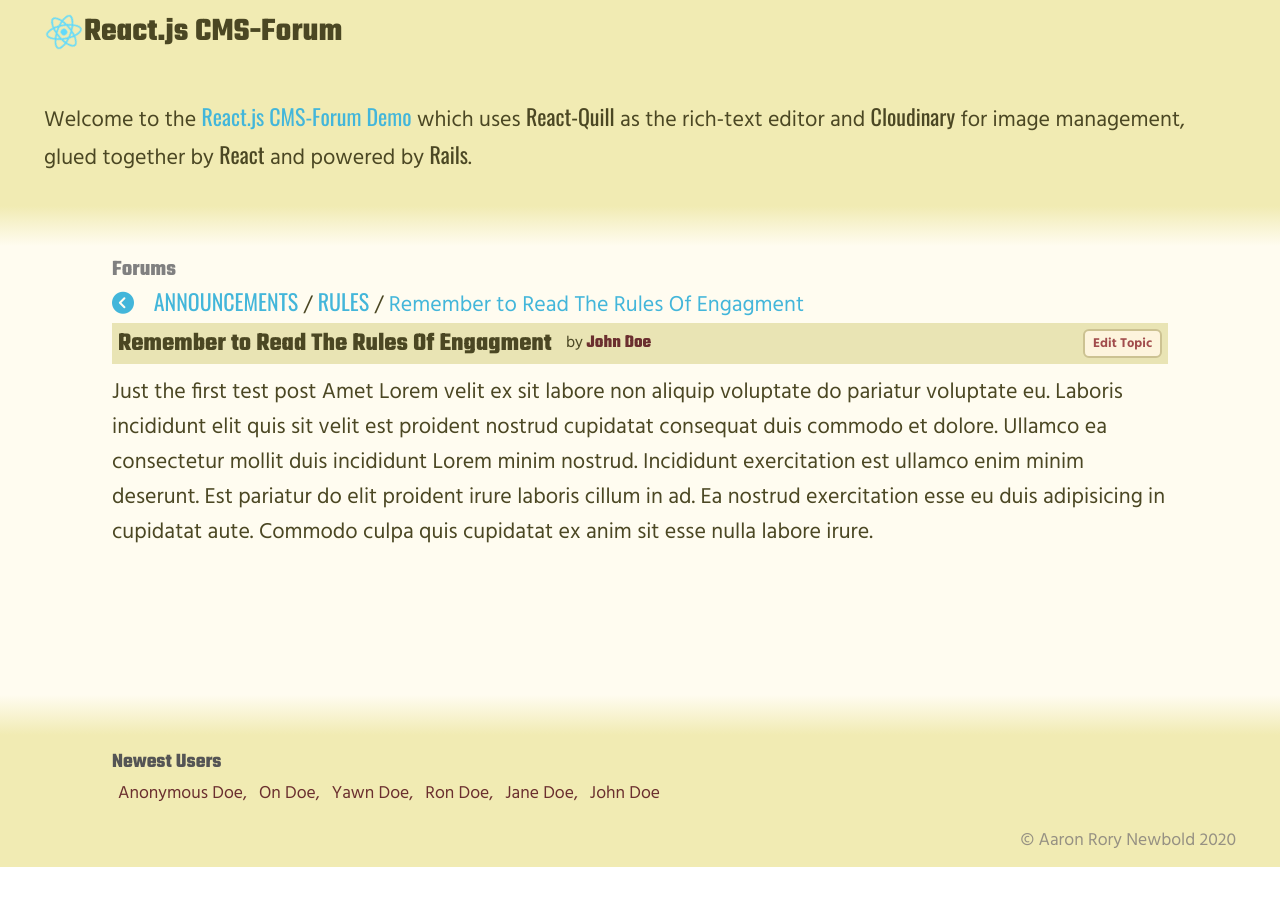
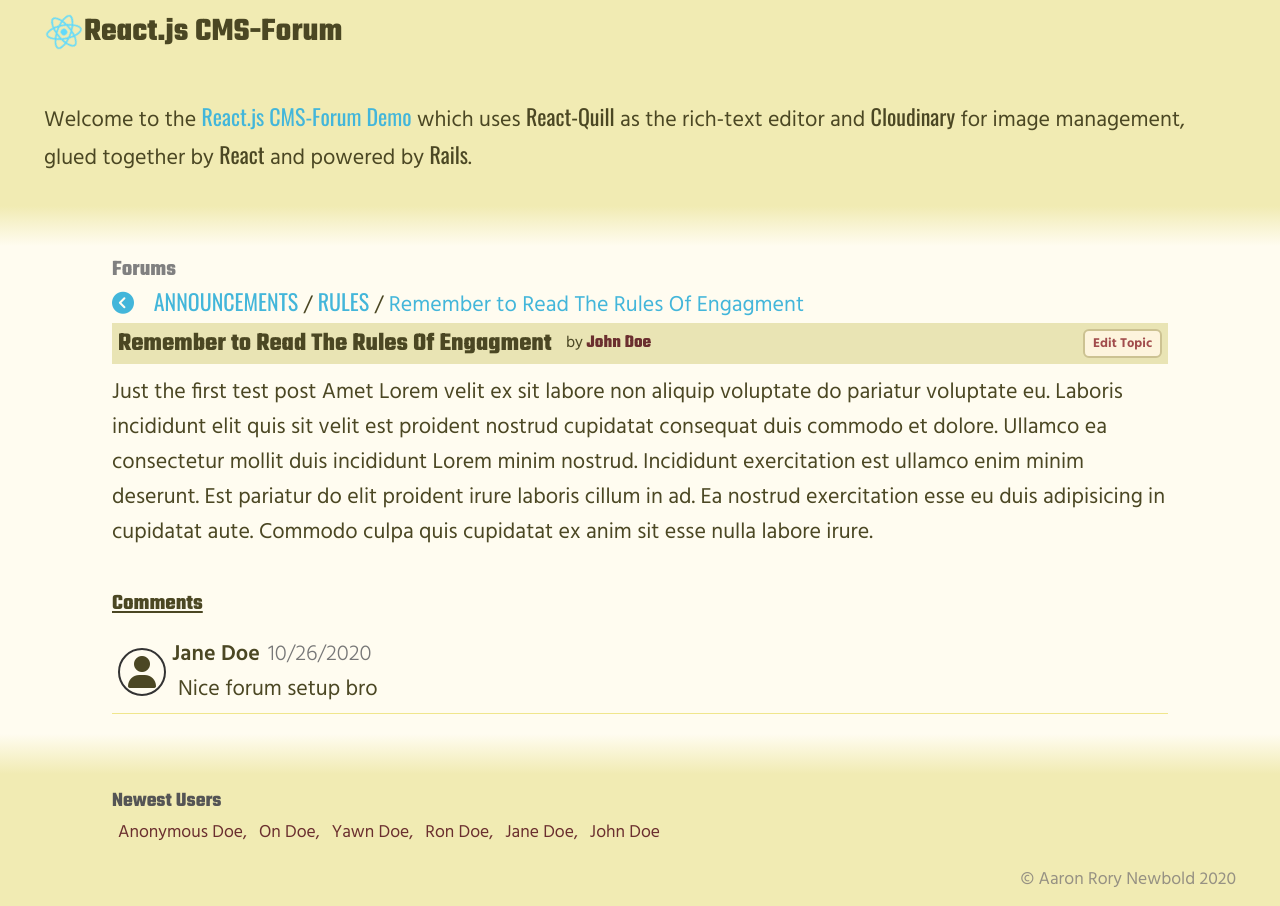
Before and after one commit to Aaron-RN/REACT-CMSBlog, a React (Create React App) app: page / in a window 1280 px wide. Both pictures are taken after a click on the button 377 px from the left and 404 px from the top of the page. Before the commit the page ends 867 px from the top, so only its background shows below. Built offline with nearby package versions, Linux system fonts and the light colour scheme.

Commit message:
Added comments
- Added comments component to posts
- Converted all Sample data files to mimic SQL tables and records

```diff
--- a/src/assets/css/blogPage.css
+++ b/src/assets/css/blogPage.css
@@ -9,7 +9,7 @@
   padding: 4px 8px;
   color: #4c9ca1;
   background-color: #fdf4dd;
-  border: 2px solid #ccc292;
+  border: 1px solid #ccc292;
   border-radius: 6px;
   margin-bottom: 12px;
   cursor: pointer;
@@ -172,6 +172,38 @@
   cursor: pointer;
 }
 
+/* Comments Section */
+#CommentsSection h4 {
+  text-decoration: underline;
+  margin-bottom: 12px;
+}
+#CommentsSection .comment {
+  display: flex;
+  align-items: center;
+  padding: 6px;
+  border-bottom: 1px solid khaki;
+  margin-bottom: 12px;
+}
+
+#CommentsSection .comment .comment-user-pic {
+  font-size: 32px;
+  padding: 6px 8px;
+  border: 2px solid #333;
+  border-radius: 28px;
+  margin-right: 6px;
+}
+#CommentsSection .comment .comment-author {
+  font-weight: 600;
+  margin-right: 8px;
+}
+#CommentsSection .comment .comment-date {
+  font-weight: 300;
+  color: #777;
+}
+#CommentsSection .comment .comment-body {
+  margin-left: 6px;
+}
+
 /* Media queries */
 
 /* Medium devices (landscape tablets, 720px - 1023px) */
--- a/src/components/functional/blogPage/postPage.js
+++ b/src/components/functional/blogPage/postPage.js
@@ -1,16 +1,20 @@
 import React, { useState, useEffect, useRef } from 'react';
 import propTypes from 'prop-types';
 import { Link } from 'react-router-dom';
+import Comments from '../comments';
+import { fetchAuthorName } from './presets/allUsersData';
 
 const PostPage = ({ match, allPosts, user }) => {
   const [selectedPost, setSelectedPost] = useState({
-    id: 0, title: '', body: '', author: '', forum: '',
+    id: 0, title: '', body: '', author_id: '', forum: '',
   });
   const {
-    id, forum, subforum, title, body, author,
+    // eslint-disable-next-line camelcase
+    id, forum, subforum, title, body, author_id,
   } = selectedPost;
   const bodyElem = useRef(null);
 
+  // Fetch Post by ID
   useEffect(() => {
     if (allPosts.length && match) {
       const post = allPosts.find(post => post.id === parseInt(match.params.id, 10));
@@ -18,6 +22,7 @@ const PostPage = ({ match, allPosts, user }) => {
     }
   }, [match, allPosts]);
 
+  // Fill body element of post with html rich text
   useEffect(() => {
     const bodyDiv = bodyElem.current;
     if (bodyDiv) bodyDiv.innerHTML = body;
@@ -39,12 +44,13 @@ const PostPage = ({ match, allPosts, user }) => {
           <div className="header-title">
             <h3>{title}</h3>
             <span className="pl-1 size-16">by</span>
-            <h3 className="pl-01 size-18 text-author user">{author}</h3>
-            {(user.username === selectedPost.author) && <Link to={`/misc/posts/${id}/edit`} className="edit-post-btn">Edit Topic</Link>}
+            <h3 className="pl-01 size-18 text-author user">{fetchAuthorName(author_id)}</h3>
+            {(user.id === author_id) && <Link to={`/misc/posts/${id}/edit`} className="edit-post-btn">Edit Topic</Link>}
           </div>
           <div ref={bodyElem} />
         </div>
       </div>
+      <Comments user={user} post={selectedPost} />
     </div>
   );
 };
--- /dev/null
+++ b/src/components/functional/blogPage/presets/allCommentsData.js
@@ -0,0 +1,22 @@
+const newDate = new Date().toLocaleDateString();
+
+const allComments = [
+  {
+    id: 1,
+    body: 'Nice forum setup bro',
+    author_id: 2,
+    comment_id: null,
+    post_id: 1,
+    date: newDate,
+  },
+  {
+    id: 2,
+    body: 'Thanks sis',
+    author_id: 1,
+    comment_id: 1,
+    post_id: 1,
+    date: newDate,
+  },
+];
+
+export default allComments;
--- a/src/components/functional/blogPage/presets/allPostsData.js
+++ b/src/components/functional/blogPage/presets/allPostsData.js
@@ -3,7 +3,7 @@ const newDate = new Date().toLocaleDateString();
 const allPosts = [
   {
     id: 1,
-    author: 'John Doe',
+    author_id: 1,
     title: 'Remember to Read The Rules Of Engagment',
     body: `Just the first test post Amet Lorem velit ex sit labore non aliquip voluptate do pariatur voluptate eu.
     Laboris incididunt elit quis sit velit est proident nostrud cupidatat consequat duis commodo et dolore.
@@ -17,7 +17,7 @@ const allPosts = [
   },
   {
     id: 2,
-    author: 'Jane Doe',
+    author_id: 2,
     title: 'Look Left Before Looking Right',
     body: `Back in my day barbecues were anim qui aliquip sint officia sunt occaecat aliqua reprehenderit sit.
     Labore ea commodo Lorem eu reprehenderit. Et ullamco aliqua deserunt in reprehenderit. Lorem officia fugiat
@@ -31,7 +31,7 @@ const allPosts = [
   },
   {
     id: 3,
-    author: 'Ron Doe',
+    author_id: 3,
     title: 'The Most Electrifying Individual in WWE History',
     body: `Finally The Rock has come back to Hackernoon, nisi proident ad amet quis reprehenderit non. Quis
     irure reprehenderit enim sint eu et. Dolore ullamco quis elit eu ipsum. Voluptate elit elit elit aliqua enim
@@ -43,7 +43,7 @@ const allPosts = [
   },
   {
     id: 4,
-    author: 'Yawn Doe',
+    author_id: 4,
     title: 'Sunset Dawn',
     body: `The day had begun on a bright note. The sun finally peeked through the rain for the first time in a week,
     and the birds were sinf=ging in its warmth. There was no way to anticipate what was about to happen. It was a
@@ -54,7 +54,7 @@ const allPosts = [
   },
   {
     id: 5,
-    author: 'On Doe',
+    author_id: 5,
     title: 'The Big Question',
     body: `<h3>His parents continued to question him...</h3> He didn't know what to say to them since they refused to believe the truth.
     He explained again and again, and they dismissed his explanation as a figment of his imagination. There was no way that
@@ -66,7 +66,7 @@ const allPosts = [
   },
   {
     id: 6,
-    author: 'Anonymous Doe',
+    author_id: 6,
     title: 'My First Diagnosis',
     body: `<b>It</b> was difficult to explain to them how the diagnosis of certain death had actually given him life.
     While everyone around him was in tears and upset, he actually felt more at ease. The doctor said it would be
--- /dev/null
+++ b/src/components/functional/blogPage/presets/allUsersData.js
@@ -0,0 +1,33 @@
+const allUsers = [
+  {
+    id: 1,
+    username: 'John Doe',
+  },
+  {
+    id: 2,
+    username: 'Jane Doe',
+  },
+  {
+    id: 3,
+    username: 'Ron Doe',
+  },
+  {
+    id: 4,
+    username: 'Yawn Doe',
+  },
+  {
+    id: 5,
+    username: 'On Doe',
+  },
+  {
+    id: 6,
+    username: 'Anonymous Doe',
+  },
+];
+
+const fetchAuthorName = authorID => {
+  if (authorID) return allUsers.filter(user => user.id === authorID)[0].username;
+  return null;
+};
+
+export { allUsers, fetchAuthorName };
--- /dev/null
+++ b/src/components/functional/comments.js
@@ -0,0 +1,42 @@
+import React, { useEffect, useState } from 'react';
+import propTypes from 'prop-types';
+import { fetchAuthorName } from './blogPage/presets/allUsersData';
+import allCommentsData from './blogPage/presets/allCommentsData';
+
+const Comments = ({ user, post }) => {
+  const [relatedComments, setComments] = useState([]);
+  const [body, setBody] = useState('');
+
+  const populateComments = () => relatedComments.map(comment => (
+    <div key={comment.id} className="comment">
+      <i className="fas fa-user comment-user-pic" />
+      <div>
+        <span className="comment-author">{fetchAuthorName(comment.author_id)}</span>
+        <span className="comment-date">{comment.date}</span>
+        <div className="comment-body">{comment.body}</div>
+      </div>
+    </div>
+  ));
+
+  // Fetch all comments related to selected post
+  useEffect(() => {
+    const postComments = allCommentsData.filter(comment => comment.post_id === post.id && !comment.comment_id);
+    setComments(postComments);
+  }, [post]);
+
+  return (
+    <div id="CommentsSection">
+      <div className="container-md">
+        <h4>Comments</h4>
+        {populateComments()}
+      </div>
+    </div>
+  );
+};
+
+Comments.propTypes = {
+  user: propTypes.instanceOf(Object).isRequired,
+  post: propTypes.instanceOf(Object).isRequired,
+};
+
+export default Comments;
--- a/src/components/presentational/blogPage/postDisplay.js
+++ b/src/components/presentational/blogPage/postDisplay.js
@@ -1,5 +1,6 @@
 import React, { useEffect, useRef } from 'react';
 import propTypes from 'prop-types';
+import { fetchAuthorName } from '../../functional/blogPage/presets/allUsersData';
 
 const PostDisplay = ({ post }) => {
   const { title } = post;
@@ -21,7 +22,7 @@ const PostDisplay = ({ post }) => {
       <h4 className="post-title">{shortTitle}</h4>
       <div className="post-author">
         {'by '}
-        <span className="text-author">{post.author}</span>
+        <span className="text-author">{fetchAuthorName(post.author_id)}</span>
       </div>
       <div ref={bodyElem} className="post-body" />
       <div className="post-date">{post.date}</div>
```
